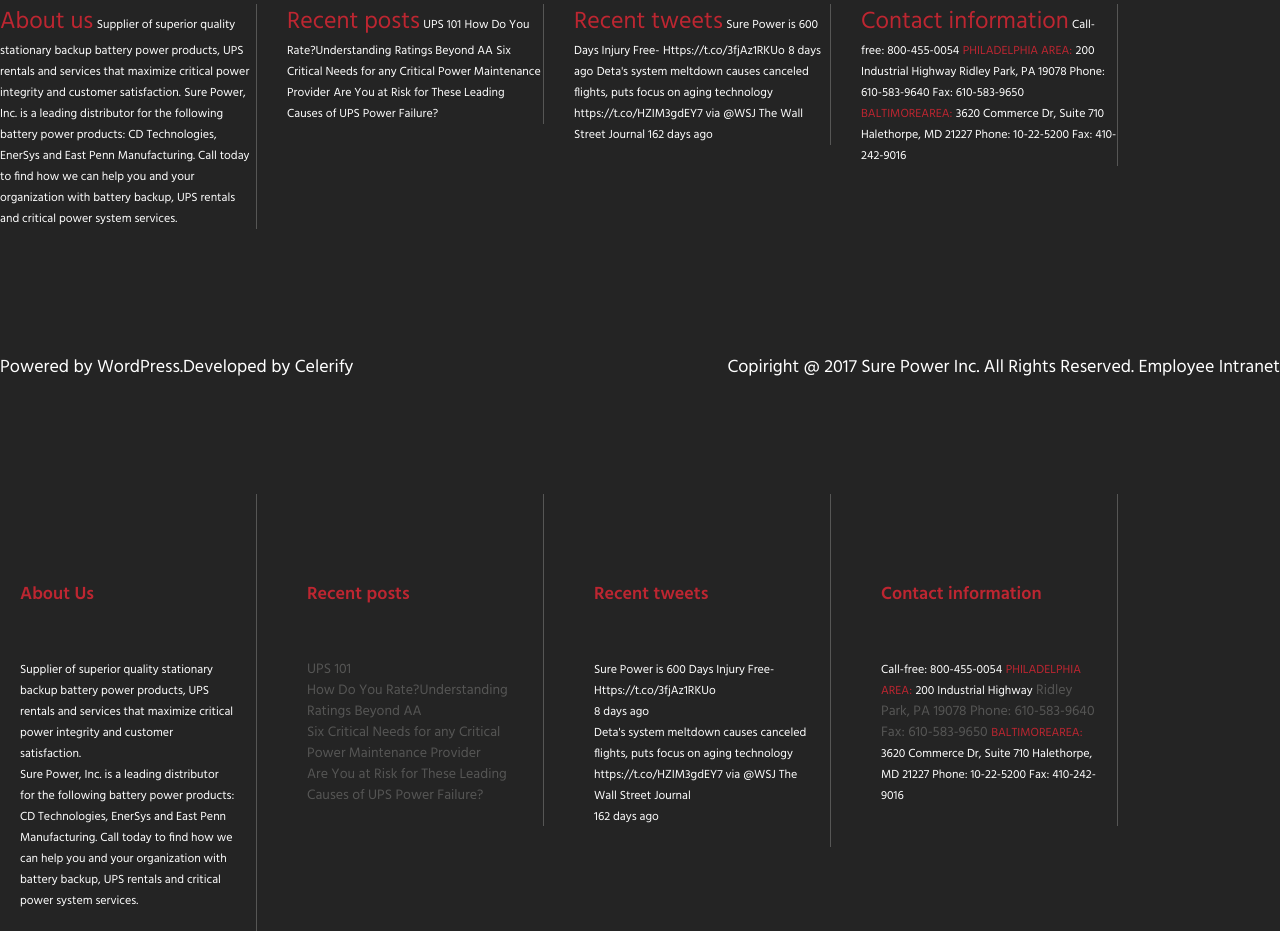
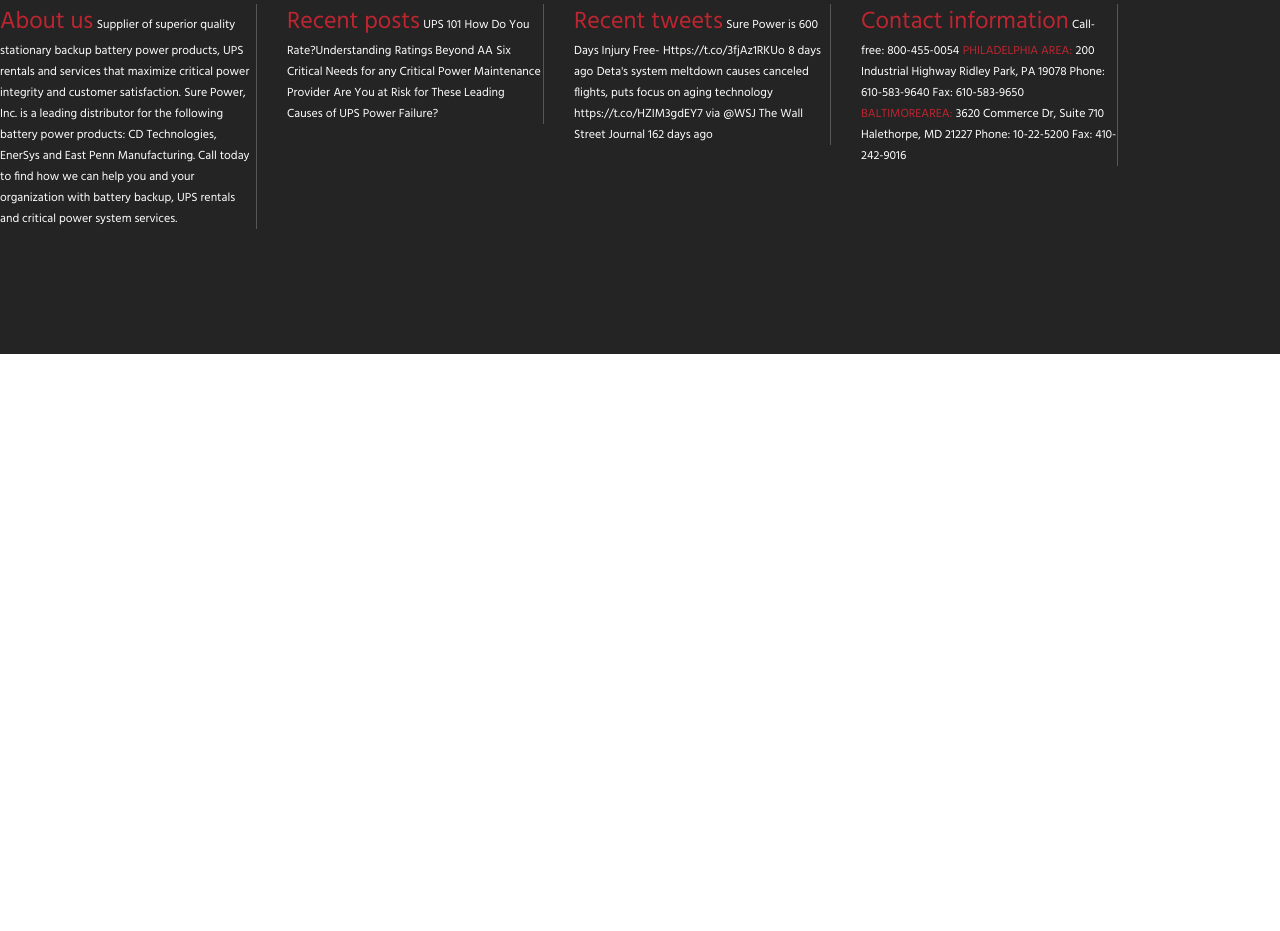
Before and after one commit to DInnaD/danylevskafinal, a plain HTML site: page index.html in a window 1280 px wide. Shown: the part 3712-4643 px from the top of the page. After the commit the page ends 4066 px from the top, so only its background shows below. Drawn offline with Linux system fonts and the light colour scheme.

Commit message:
Update index.html

```diff
--- a/index.html
+++ b/index.html
@@ -1144,90 +1144,7 @@ padding: 10px;*/
 
 
 		<!--16-bg#131313-->
-		<div class="block16-footer">
-			<div class="r-footer">
-				<p>Copiright @ 2017 Sure Power Inc. All Rights Reserved. Employee Intranet<br></p>
-			</div>
-			<div class="l-footer">
-				<p>Powered by WordPress.Developed by Celerify<br></p>
-			</div>
-		</div>
-	</section>
-    <div class="block15-contacts-information-before-footer-t-t-t-t clearfix" >
-        <div class="block15-inner-static-info-t-t-t-t">
-             <div class="block15-row">
-            <ul>
-                <li class="content25-t-t-t-t"><div class="box">
-                    <p class="block15-title-red">About Us</p>
-                    <p>
-                        <span class="block15-subtitle">Supplier of superior quality
-                        stationary backup battery power
-                         products, UPS rentals and services
-                            that maximize critical power
-                             integrity and customer satisfaction.
-                            <br class="next">
-                            Sure Power, Inc. is a leading
-                             distributor for the following battery
-                             power products: CD Technologies,
-                            EnerSys and East Penn
-                            Manufacturing. Call today to find
-                            how we can help you and your
-                             organization with battery backup,
-                            UPS rentals and critical power
-                            system services.</span>
-			</p></div>
-                </li>
-                <li class="content25-t-t-t-t"><div class="box">
-                    <p class="block15-title-red">Recent posts</p>
-                    <p>
 
-                        <span>UPS 101
-                            <br class="link">
-                        How Do You Rate?Understanding
-                            <br class="link">
-                        Ratings Beyond AA
-                            <br class="link">
-                        Six Critical Needs for any Critical Power Maintenance Provider
-                            <br class="link">
-                        Are You at Risk for These Leading
-                         Causes of UPS Power Failure?</span>
-                    </p></div>
-                </li>
-                 <li class="content25-t-t-t-t"><div class="box">
-                     <p class="block15-title-red">Recent tweets</p>
-                    <p>
-
-
-                        <span class="block15-subtitle">Sure Power is 600 Days Injury Free-
-                        <br>Https://t.co/3fjAz1RKUo
-                        <br>8 days ago
-                        <br class="tweets">Deta's system meltdown causes canceled flights, puts focus on aging technology https://t.co/HZIM3gdEY7 via @WSJ The Wall Street Journal
-                        <br> 162 days ago</span>
-                    </p></div>
-		    </li>
-                <li class="content25-t-t-t-t"><div class="box">
-                     <p class="block15-title-red">Contact information</p>
-                    <p>
-
-
-                        <span class="block15-subtitle">Call-free: 800-455-0054</span>
-                        <span class="block15-subtitle-red">Philadelphia Area:</span>
-                        <span class="block15-subtitle">200 Industrial Highway</span>
-                        Ridley Park, PA 19078
-                        Phone: 610-583-9640
-                        Fax: 610-583-9650</span>
-
-
-                        <span class="block15-subtitle-red">BaltimoreArea:</span>
-                        <span class="block15-subtitle">3620 Commerce Dr, Suite 710
-                        Halethorpe, MD 21227
-                        Phone: 10-22-5200
-                        Fax: 410-242-9016</span>
-                    </p></div>
-                </li>
-            </ul> </div>
-        </div>
-    </div>
 <style>
 	.box{
 	padding: 20px;
```
